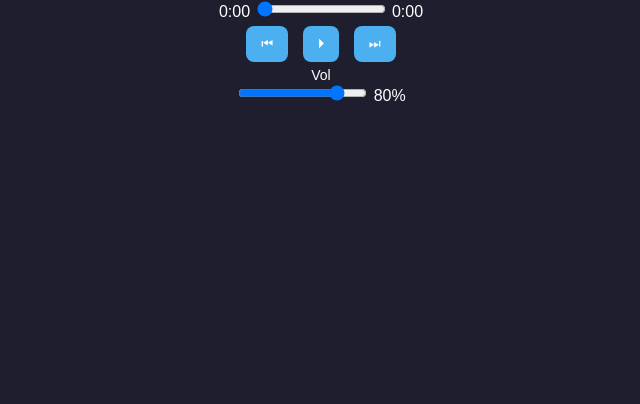
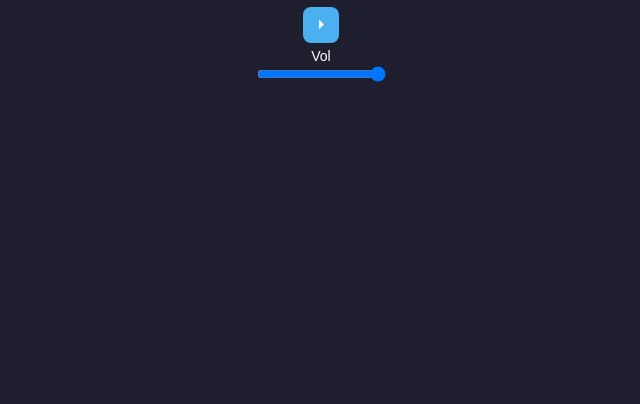
Before and after one commit to VIPBAD/AP, a Flask app: page / in a window 1280 px wide. Shown: the part 360-764 px from the top of the page, without its empty margins (319-959 px from the left). Run offline with Flask 3, Linux system fonts and the light colour scheme.

Commit message:
Update player.html

```diff
--- a/templates/player.html
+++ b/templates/player.html
@@ -2,18 +2,17 @@
 <html lang="en">
 <head>
   <meta charset="utf-8" />
-  <meta name="viewport" content="width=device-width, initial-scale=1" />
+  <meta name="viewport" content="width=device-width,initial-scale=1" />
   <title>{{ title }}</title>
-  <link rel="stylesheet" href="/static/style.css" />
+  <link rel="stylesheet" href="{{ url_for('static', filename='style.css') }}">
 </head>
 <body class="mobile dark">
 
-  <header class="app-header">🎶 Now Playing</header>
-
   <main class="player-screen">
     <div class="album-wrap">
-      <img id="player-thumb" class="album-large" src="{{ thumb }}" alt="Album" />
+      <img id="player-thumb" class="album-large" src="{{ thumb }}" alt="Album">
     </div>
+
     <div class="track-info">
       <div class="track-title" id="title">{{ title }}</div>
       <div class="track-artist" id="artist">{{ artist }}</div>
@@ -26,23 +25,18 @@
     </div>
 
     <div class="controls">
-      <button class="ctrl" onclick="rewind()">⏮</button>
       <button id="playBtn" class="play-prim" onclick="togglePlay()">⏵</button>
-      <button class="ctrl" onclick="forward()">⏭</button>
     </div>
 
+    <!-- Volume -->
     <div class="volume-row">
-      <div class="volume-control">
-        <div style="font-size:14px;color:var(--muted)">Vol</div>
-        <input type="range" id="volume" min="0" max="1" step="0.05" value="0.8" />
-        <span id="volPercent">80%</span>
-      </div>
+      <div style="font-size:14px;color:var(--muted)">Vol</div>
+      <input type="range" id="volume" min="0" max="1" step="0.05" value="1" oninput="setVolume(this.value)">
     </div>
 
-    <!-- Yahan pe direct audio src set kar diya -->
     <audio id="audio" preload="auto" src="{{ audio_url }}"></audio>
   </main>
 
-  <script src="/static/script.js"></script>
+  <script src="{{ url_for('static', filename='script.js') }}"></script>
 </body>
 </html>
```
